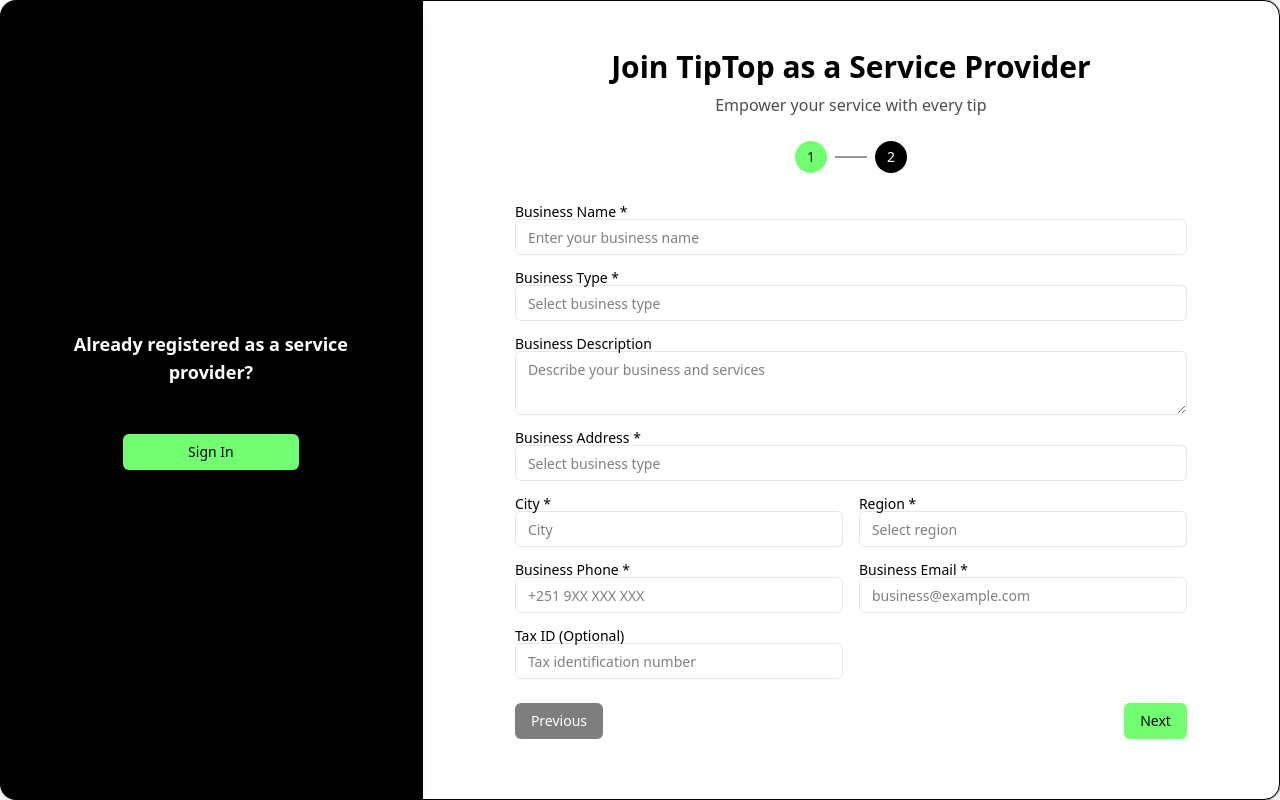
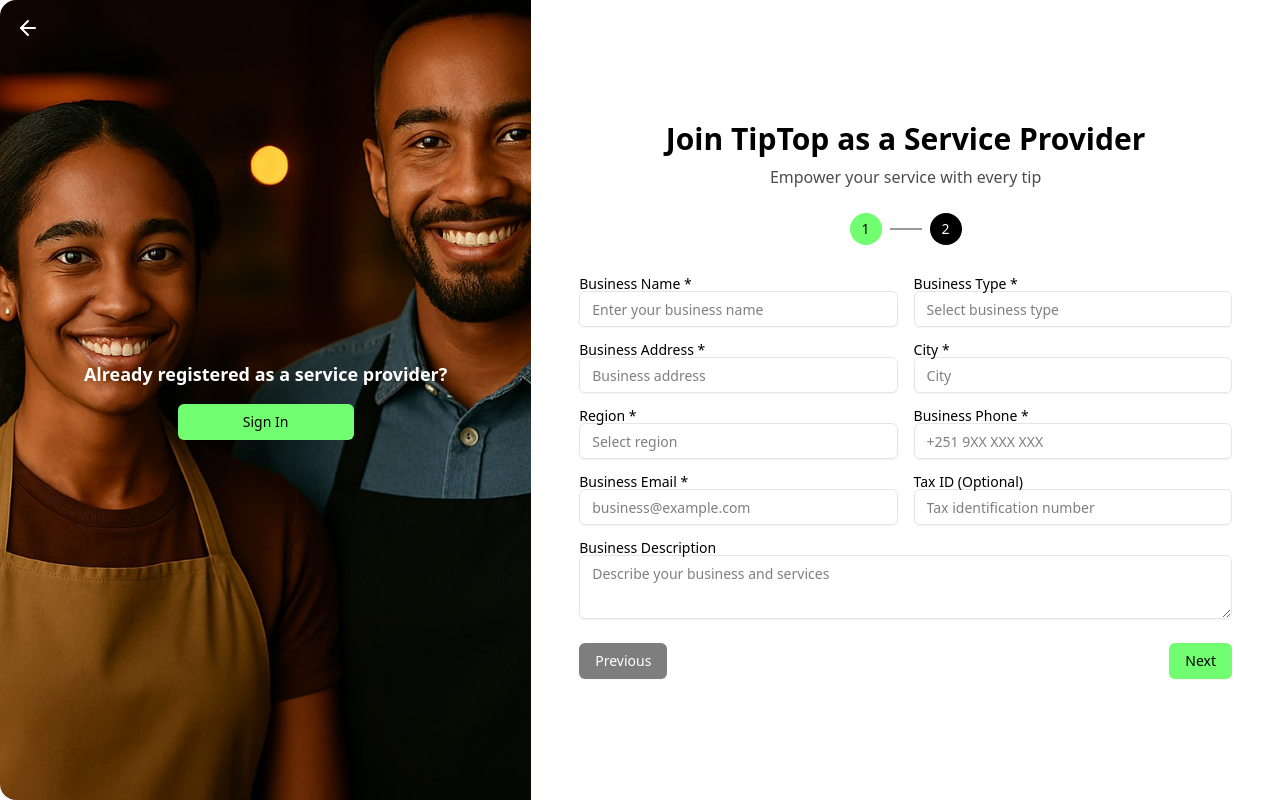
Before and after one commit to nuhajoy/Tipping-App-frontend, a Next.js app in the folder tipping-app/: page /auth/signup in a window 1280 px wide. Built offline with nearby package versions, Linux system fonts and the light colour scheme.

Commit message:
updated signup + admin dashboard

```diff
--- a/tipping-app/src/app/auth/signup/page.jsx
+++ b/tipping-app/src/app/auth/signup/page.jsx
@@ -1,38 +1,40 @@
 "use client";
 
-import { useState, useEffect, useRef } from "react";
+import { useEffect, useRef } from "react";
 import { Input } from "@/components/ui/input";
 import { Label } from "@/components/ui/label";
 import { Button } from "@/components/ui/button";
 import { Textarea } from "@/components/ui/textarea";
 import { Toaster, toast } from "sonner";
 import { useAuthStore } from "@/store/authStore";
+import { useRouter } from "next/navigation";
+import { ArrowLeft } from "lucide-react";
 
 export default function Signup() {
+  const router = useRouter();
   const {
     step,
     nextStep,
     prevStep,
     signupData,
     setSignupData,
-    resetSignupData
+    resetSignupData,
+    panelHeight,
+    setPanelHeight,
   } = useAuthStore();
 
-  const leftPanelRef = useRef(null);
   const rightPanelRef = useRef(null);
-  const [leftHeight, setLeftHeight] = useState("auto");
 
   useEffect(() => {
     const updateHeight = () => {
       if (rightPanelRef.current) {
-        const offset = step === 2 ? 50 : 0;
-        setLeftHeight(`${rightPanelRef.current.offsetHeight - offset}px`);
+        setPanelHeight(`${rightPanelRef.current.offsetHeight}px`);
       }
     };
     updateHeight();
     window.addEventListener("resize", updateHeight);
     return () => window.removeEventListener("resize", updateHeight);
-  }, [step]);
+  }, [step, setPanelHeight]);
 
   const handleChange = (e) => {
     setSignupData({ [e.target.name]: e.target.value });
@@ -46,20 +48,26 @@
       return;
     }
 
-    const existing = JSON.parse(localStorage.getItem("serviceProvider") || "[]");
+    const existing = JSON.parse(localStorage.getItem("serviceProviders") || "[]");
     const dataArray = Array.isArray(existing) ? existing : [existing];
     const updated = [...dataArray, signupData];
 
-    localStorage.setItem("serviceProvider", JSON.stringify(updated));
+    localStorage.setItem("serviceProviders", JSON.stringify(updated));
 
-    toast.success("Registration successful! You will now be redirected to your dashboard.");
+    toast.success("Registration successful! Redirecting to dashboard...");
     resetSignupData();
-    window.location.href = "/dashboard/provider";
+    router.push("/dashboard/provider");
   };
 
   const handleNextStep = () => {
     const requiredFields = [
-      "businessName", "businessType", "businessAddress", "city", "region", "businessPhone", "businessEmail"
+      "businessName",
+      "businessType",
+      "businessAddress",
+      "city",
+      "region",
+      "businessPhone",
+      "businessEmail",
     ];
     const emptyField = requiredFields.find((field) => !signupData[field]?.trim());
 
@@ -72,29 +80,30 @@
   };
 
   return (
-    <div className="flex min-h-screen bg-primary text-secondary gap-0 flex-col md:flex-row">
+    <div className="flex flex-col md:flex-row min-h-screen">
       <div
-        ref={leftPanelRef}
-        className="hidden md:flex flex-col justify-center items-center bg-secondary flex-[0.3] p-12 gap-8 rounded-l-2xl shadow-lg relative overflow-hidden"
-        style={{ height: leftHeight }}
+        className="hidden md:flex flex-[0.4] relative p-12 justify-center items-center bg-cover bg-center rounded-l-2xl"
+        style={{ backgroundImage: "url('/backgroundAuth.jpg')", height: panelHeight }}
       >
-        <div className="text-center text-white px-4">
-          <p className="text-lg font-semibold">
+        <div className="absolute top-4 left-4 cursor-pointer" onClick={() => router.push("/")}>
+          <ArrowLeft className="w-6 h-6 text-white hover:text-accent transition" />
+        </div>
+        <div className="flex flex-col items-center text-center gap-4">
+          <p className="text-lg font-semibold text-white">
             Already registered as a service provider?
           </p>
-        </div>
-        <a href="/auth/login" className="mt-4">
+          <a href="/auth/login">
             <Button className="bg-accent text-secondary hover:opacity-90 w-44">
               Sign In
             </Button>
           </a>
         </div>
-
+      </div>
       <div
         ref={rightPanelRef}
-        className="flex-[0.7] flex flex-col justify-start items-center p-12 rounded-r-2xl bg-primary shadow-2xl border border-secondary ring-1 ring-secondary/30"
+        className="flex-[0.6] flex flex-col justify-center p-12 bg-muted"
+        style={{ height: panelHeight }}
       >
-        <div className="w-full max-w-2xl">
         <div className="text-center mb-6">
           <h1 className="text-2xl sm:text-3xl font-semibold">
             Join TipTop as a Service Provider
@@ -103,6 +112,7 @@
             Empower your service with every tip
           </p>
         </div>
+
         <div className="flex items-center justify-center mb-8 gap-2">
           <div
             className={`w-8 h-8 flex items-center justify-center rounded-full text-sm font-medium ${
@@ -125,39 +135,40 @@
 
         {step === 1 && (
           <form className="space-y-4" onSubmit={(e) => e.preventDefault()}>
-              {[
-                { label: "Business Name *", name: "businessName" },
-                { label: "Business Type *", name: "businessType" },
-                { label: "Business Description", name: "businessDescription", textarea: true },
-                { label: "Business Address *", name: "businessAddress" },
-              ].map((field, idx) =>
-                field.textarea ? (
-                  <div key={idx}>
-                    <Label>{field.label}</Label>
-                    <Textarea
-                      name={field.name}
-                      value={signupData[field.name]}
+            <div className="grid grid-cols-1 sm:grid-cols-2 gap-4">
+              <div>
+                <Label>Business Name *</Label>
+                <Input
+                  name="businessName"
+                  value={signupData.businessName}
                   onChange={handleChange}
-                      placeholder="Describe your business and services"
-                      className="!shadow-none !ring-0 !focus:ring-0 !focus:shadow-none"
-                    />
-                  </div>
-                ) : (
-                  <div key={idx}>
-                    <Label>{field.label}</Label>
-                    <Input
-                      name={field.name}
-                      value={signupData[field.name]}
-                      onChange={handleChange}
-                      placeholder={field.label.includes("Name") ? "Enter your business name" : "Select business type"}
-                      className="!shadow-none !ring-0 !focus:ring-0 !focus:shadow-none"
+                  placeholder="Enter your business name"
                   required
                 />
               </div>
-                )
-              )}
+              <div>
+                <Label>Business Type *</Label>
+                <Input
+                  name="businessType"
+                  value={signupData.businessType}
+                  onChange={handleChange}
+                  placeholder="Select business type"
+                  required
+                />
+              </div>
+            </div>
 
             <div className="grid grid-cols-1 sm:grid-cols-2 gap-4">
+              <div>
+                <Label>Business Address *</Label>
+                <Input
+                  name="businessAddress"
+                  value={signupData.businessAddress}
+                  onChange={handleChange}
+                  placeholder="Business address"
+                  required
+                />
+              </div>
               <div>
                 <Label>City *</Label>
                 <Input
@@ -165,10 +176,11 @@
                   value={signupData.city}
                   onChange={handleChange}
                   placeholder="City"
-                    className="!shadow-none !ring-0 !focus:ring-0 !focus:shadow-none"
                   required
                 />
               </div>
+            </div>
+            <div className="grid grid-cols-1 sm:grid-cols-2 gap-4">
               <div>
                 <Label>Region *</Label>
                 <Input
@@ -176,13 +188,9 @@
                   value={signupData.region}
                   onChange={handleChange}
                   placeholder="Select region"
-                    className="!shadow-none !ring-0 !focus:ring-0 !focus:shadow-none"
                   required
                 />
               </div>
-              </div>
-
-              <div className="grid grid-cols-1 sm:grid-cols-2 gap-4">
               <div>
                 <Label>Business Phone *</Label>
                 <Input
@@ -191,10 +199,11 @@
                   value={signupData.businessPhone}
                   onChange={handleChange}
                   placeholder="+251 9XX XXX XXX"
-                    className="!shadow-none !ring-0 !focus:ring-0 !focus:shadow-none"
                   required
                 />
               </div>
+            </div>
+            <div className="grid grid-cols-1 sm:grid-cols-2 gap-4">
               <div>
                 <Label>Business Email *</Label>
                 <Input
@@ -203,13 +212,9 @@
                   value={signupData.businessEmail}
                   onChange={handleChange}
                   placeholder="business@example.com"
-                    className="!shadow-none !ring-0 !focus:ring-0 !focus:shadow-none"
                   required
                 />
               </div>
-              </div>
-
-              <div className="grid grid-cols-1 sm:grid-cols-2 gap-4">
               <div>
                 <Label>Tax ID (Optional)</Label>
                 <Input
@@ -217,11 +222,18 @@
                   value={signupData.taxId}
                   onChange={handleChange}
                   placeholder="Tax identification number"
-                    className="!shadow-none !ring-0 !focus:ring-0 !focus:shadow-none"
                 />
               </div>
             </div>
-
+            <div>
+              <Label>Business Description</Label>
+              <Textarea
+                name="businessDescription"
+                value={signupData.businessDescription}
+                onChange={handleChange}
+                placeholder="Describe your business and services"
+              />
+            </div>
             <div className="flex flex-col sm:flex-row justify-between mt-6 gap-2">
               <Button variant="secondary" disabled>
                 Previous
@@ -248,7 +260,6 @@
                   value={signupData[field]}
                   onChange={handleChange}
                   placeholder={field === "password" ? "Create a strong password" : "Confirm your password"}
-                    className="!shadow-none !ring-0 !focus:ring-0 !focus:shadow-none"
                   required
                 />
               </div>
@@ -264,7 +275,7 @@
           </form>
         )}
       </div>
-      </div>
+
       <Toaster />
     </div>
   );
--- a/tipping-app/src/app/globals.css
+++ b/tipping-app/src/app/globals.css
@@ -33,6 +33,8 @@
   --accent-foreground: #000000;
   --muted: #ffffff;
   --muted-foreground: rgba(0,0,0,0.6);
+
+  --error:#ff0000;
 
   --card: var(--background);
   --card-foreground: var(--foreground);
@@ -94,6 +96,6 @@
     @apply border-border;
   }
    body {
-   @apply bg-background text-foreground min-h-screen;
+   @apply bg-background text-foreground;
   }
 }
```
Also changed, not shown: tipping-app/src/app/dashboard/admin/page.jsx (+177 -58 lines), tipping-app/src/store/authStore.js (+12 -5 lines), tipping-app/public/backgroundAuth.jpg (added). Lines whose indentation alone changed are shown as unchanged.
